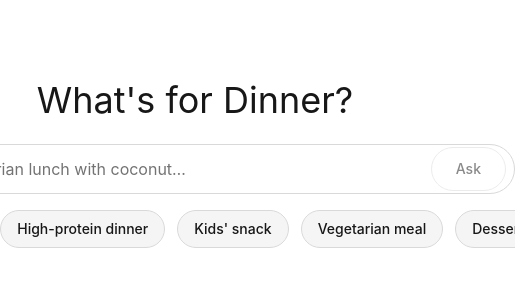
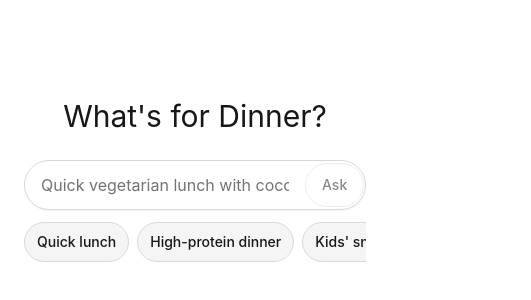
Before and after one commit to neosme/dinner-oracle, a React (Vite) app: page / in a window 390 px wide. Shown: the part 238-538 px from the top of the page, 531 px wide, since content can reach past the window. Built offline with nearby package versions, Linux system fonts and the light colour scheme.

Commit message:
Refactor: Improve responsiveness
The UI has been updated to be mobile-first and responsive. The layout now adapts cleanly across different screen sizes, ensuring a consistent user experience.

```diff
--- a/src/components/SearchBar.tsx
+++ b/src/components/SearchBar.tsx
@@ -5,7 +5,7 @@ import { searchRecipes } from '@/api/search';
 const SuggestionChip = ({ children, onClick }: { children: React.ReactNode; onClick?: () => void }) => (
   <button
     onClick={onClick}
-    className="inline-flex items-center px-4 py-2 text-sm font-medium rounded-full border border-search-border bg-chip-bg hover:bg-chip-hover transition-colors whitespace-nowrap focus:outline-none focus:ring-2 focus:ring-ring focus:ring-offset-2"
+    className="inline-flex items-center px-3 sm:px-4 py-2 sm:py-2.5 text-sm font-medium rounded-full border border-search-border bg-chip-bg hover:bg-chip-hover active:bg-chip-hover transition-colors whitespace-nowrap focus:outline-none focus:ring-2 focus:ring-ring focus:ring-offset-1 min-h-[40px] touch-manipulation"
     type="button"
   >
     {children}
@@ -47,9 +47,9 @@ export const SearchBar = () => {
   };
 
   return (
-    <div className="w-full max-w-2xl mx-auto px-4">
+    <div className="w-full max-w-2xl mx-auto px-3 sm:px-4">
       <form onSubmit={handleSubmit} className="relative">
-        <div className="relative flex items-center border border-search-border rounded-full bg-search-bg hover:border-search-focus focus-within:border-search-focus focus-within:ring-2 focus-within:ring-ring transition-all">
+        <div className="relative flex items-center border border-search-border rounded-full bg-search-bg hover:border-search-focus focus-within:border-search-focus focus-within:ring-2 focus-within:ring-ring transition-all shadow-sm">
           <label htmlFor="search" className="sr-only">
             Search for recipes
           </label>
@@ -59,14 +59,14 @@ export const SearchBar = () => {
             value={query}
             onChange={(e) => setQuery(e.target.value)}
             placeholder="Quick vegetarian lunch with coconut…"
-            className="flex-1 px-5 py-3 bg-transparent border-0 rounded-full text-base placeholder:text-muted-foreground focus:outline-none"
+            className="flex-1 px-4 py-3 sm:px-5 sm:py-3 bg-transparent border-0 rounded-full text-base placeholder:text-muted-foreground focus:outline-none min-h-[48px] sm:min-h-[52px]"
             aria-label="Search for recipes"
             autoComplete="off"
           />
           <Button
             type="submit"
             disabled={!query.trim() || isSearching}
-            className="mr-2 px-6 py-2 text-sm font-medium rounded-full border border-search-border bg-background hover:bg-secondary focus:outline-none focus:ring-2 focus:ring-ring focus:ring-offset-2 disabled:opacity-50 min-h-[44px]"
+            className="mr-1.5 sm:mr-2 px-4 sm:px-6 py-2 text-sm font-medium rounded-full border border-search-border bg-background hover:bg-secondary focus:outline-none focus:ring-2 focus:ring-ring focus:ring-offset-2 disabled:opacity-50 min-h-[44px] sm:min-h-[48px]"
             variant="outline"
           >
             {isSearching ? 'Searching...' : 'Ask'}
@@ -75,7 +75,7 @@ export const SearchBar = () => {
       </form>
 
       {/* Suggestion chips */}
-      <div className="flex gap-3 mt-4 overflow-x-auto pb-2 scrollbar-hide">
+      <div className="flex gap-2 sm:gap-3 mt-3 sm:mt-4 overflow-x-auto pb-2 scrollbar-hide">
         {suggestions.map((suggestion) => (
           <SuggestionChip
             key={suggestion}
--- a/src/pages/Index.tsx
+++ b/src/pages/Index.tsx
@@ -4,11 +4,11 @@ const Index = () => {
   return (
     <div className="min-h-screen flex flex-col bg-background text-foreground">
       {/* Main content area */}
-      <main className="flex-1 flex flex-col items-center justify-center px-4 max-w-2xl mx-auto w-full">
-        <div className="text-center mb-8">
+      <main className="flex-1 flex flex-col items-center justify-center px-3 sm:px-4 max-w-2xl mx-auto w-full py-8 sm:py-0">
+        <div className="text-center w-full">
           <h1 className="sr-only">Recipe Recommender</h1>
-          <div className="mb-6">
-            <h2 className="text-4xl sm:text-5xl font-normal text-foreground mb-2">
+          <div className="mb-6 sm:mb-8">
+            <h2 className="text-3xl sm:text-4xl md:text-5xl font-normal text-foreground mb-4 sm:mb-6 leading-tight">
               What's for Dinner?
             </h2>
           </div>
@@ -18,16 +18,16 @@ const Index = () => {
       </main>
 
       {/* Footer */}
-      <footer className="hidden sm:flex justify-center gap-8 pb-8 text-sm text-muted-foreground">
+      <footer className="hidden sm:flex justify-center gap-6 md:gap-8 pb-6 sm:pb-8 text-sm text-muted-foreground">
         <a
           href="/about"
-          className="hover:text-foreground transition-colors focus:outline-none focus:ring-2 focus:ring-ring focus:ring-offset-2 rounded px-1 py-0.5"
+          className="hover:text-foreground transition-colors focus:outline-none focus:ring-2 focus:ring-ring focus:ring-offset-2 rounded px-2 py-1 min-h-[44px] flex items-center"
         >
           About
         </a>
         <a
           href="/privacy"
-          className="hover:text-foreground transition-colors focus:outline-none focus:ring-2 focus:ring-ring focus:ring-offset-2 rounded px-1 py-0.5"
+          className="hover:text-foreground transition-colors focus:outline-none focus:ring-2 focus:ring-ring focus:ring-offset-2 rounded px-2 py-1 min-h-[44px] flex items-center"
         >
           Privacy
         </a>
```
